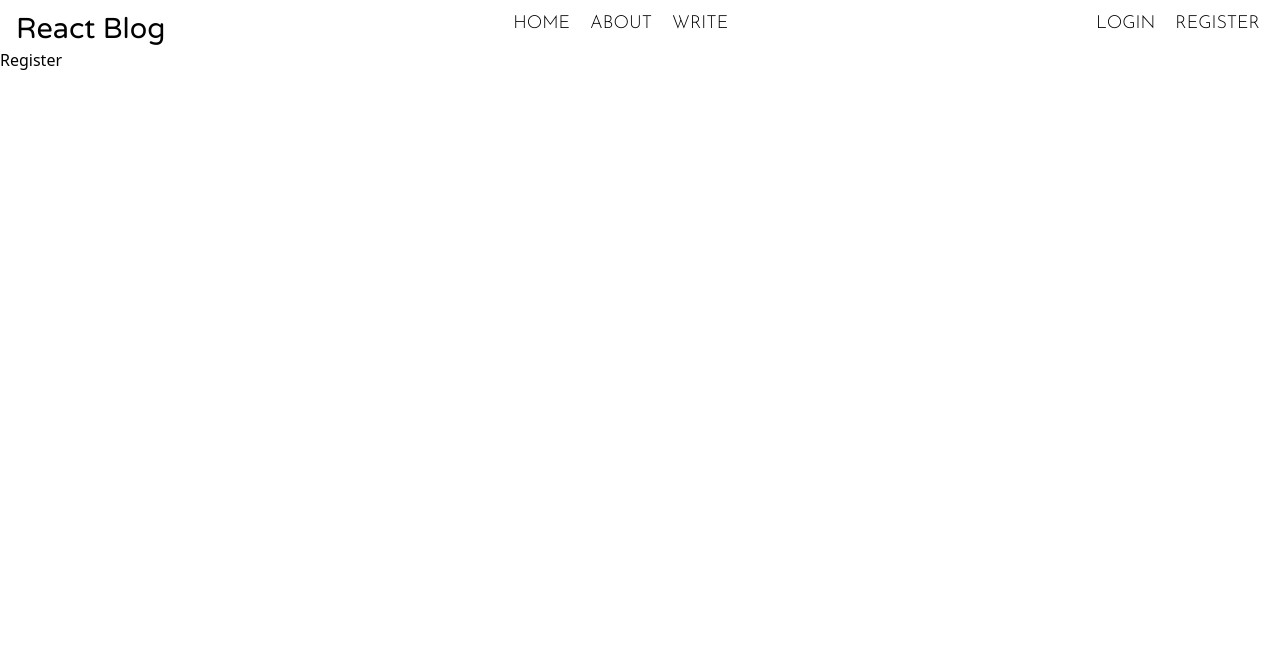
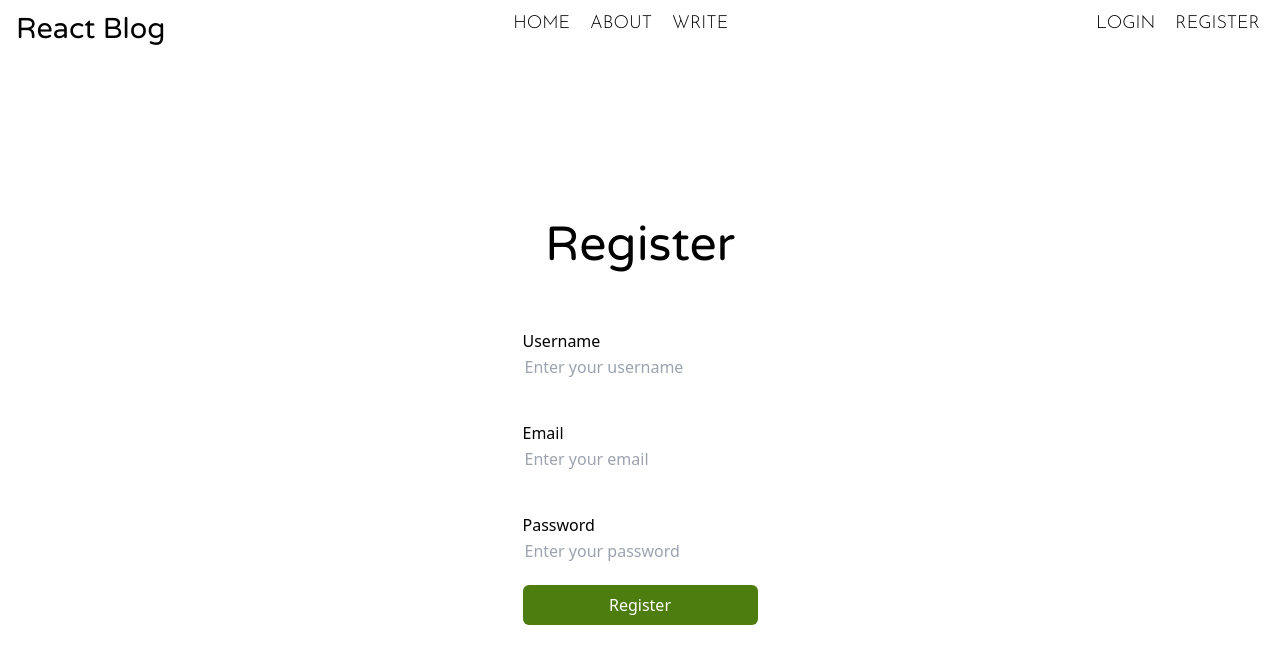
Before and after one commit to sohammk08/react-blog, a React (Create React App) app: page /register in a window 1280 px wide. Shown: the top 664 px of the page. Built offline with nearby package versions, Linux system fonts and the light colour scheme.

Commit message:
Added frontend for register and login page

```diff
--- a/src/pages/Login.jsx
+++ b/src/pages/Login.jsx
@@ -2,10 +2,17 @@ import React from 'react';
 
 function Login() {
   return (
-    <div>
-        Login
+    <div className="flex flex-col items-center justify-center bg-cover h-vh-50">
+      <span className="text-5xl font-vround">Login</span>
+      <form className="mt-5 flex flex-col">
+        <label className="mt-10 mb-0">Email</label>
+        <input type="text" className="p-0.5 bg-white border-none rounded-md" placeholder="Enter your email" required />
+        <label className="mt-10 mb-0">Password</label>
+        <input type="password" className="p-0.5 bg-white border-none rounded-md" placeholder="Enter your password" required />
+        <button className="mt-5 cursor-pointer text-white p-2 text-center bg-lime-700 border-none rounded-md">Register</button>
+      </form>
     </div>
-  )
-}
+  );
+};
 
 export default Login;
--- a/src/pages/Register.jsx
+++ b/src/pages/Register.jsx
@@ -2,10 +2,19 @@ import React from 'react';
 
 function Register() {
   return (
-    <div>
-        Register
+    <div className="flex flex-col items-center justify-center bg-cover h-vh-50">
+      <span className="text-5xl font-vround">Register</span>
+      <form className="mt-5 flex flex-col">
+        <label className="mt-10 mb-0">Username</label>
+        <input type="text" className="p-0.5 bg-white border-none rounded-md" placeholder="Enter your username" required />
+        <label className="mt-10 mb-0">Email</label>
+        <input type="text" className="p-0.5 bg-white border-none rounded-md" placeholder="Enter your email" required />
+        <label className="mt-10 mb-0">Password</label>
+        <input type="password" className="p-0.5 bg-white border-none rounded-md" placeholder="Enter your password" required />
+        <button className="mt-5 cursor-pointer text-white p-2 text-center bg-lime-700 border-none rounded-md">Register</button>
+      </form>
     </div>
-  )
-}
+  );
+};
 
 export default Register;
--- a/tailwind.config.js
+++ b/tailwind.config.js
@@ -12,7 +12,10 @@ module.exports = {
       fontSize: {
         '1em': '1em',
         '1.8em': '1.8em',
-      }
+      },
+      spacing: {
+        "vh-50": "calc(100vh - 50px)",
+      },
     },
   },
   plugins: [],
```
